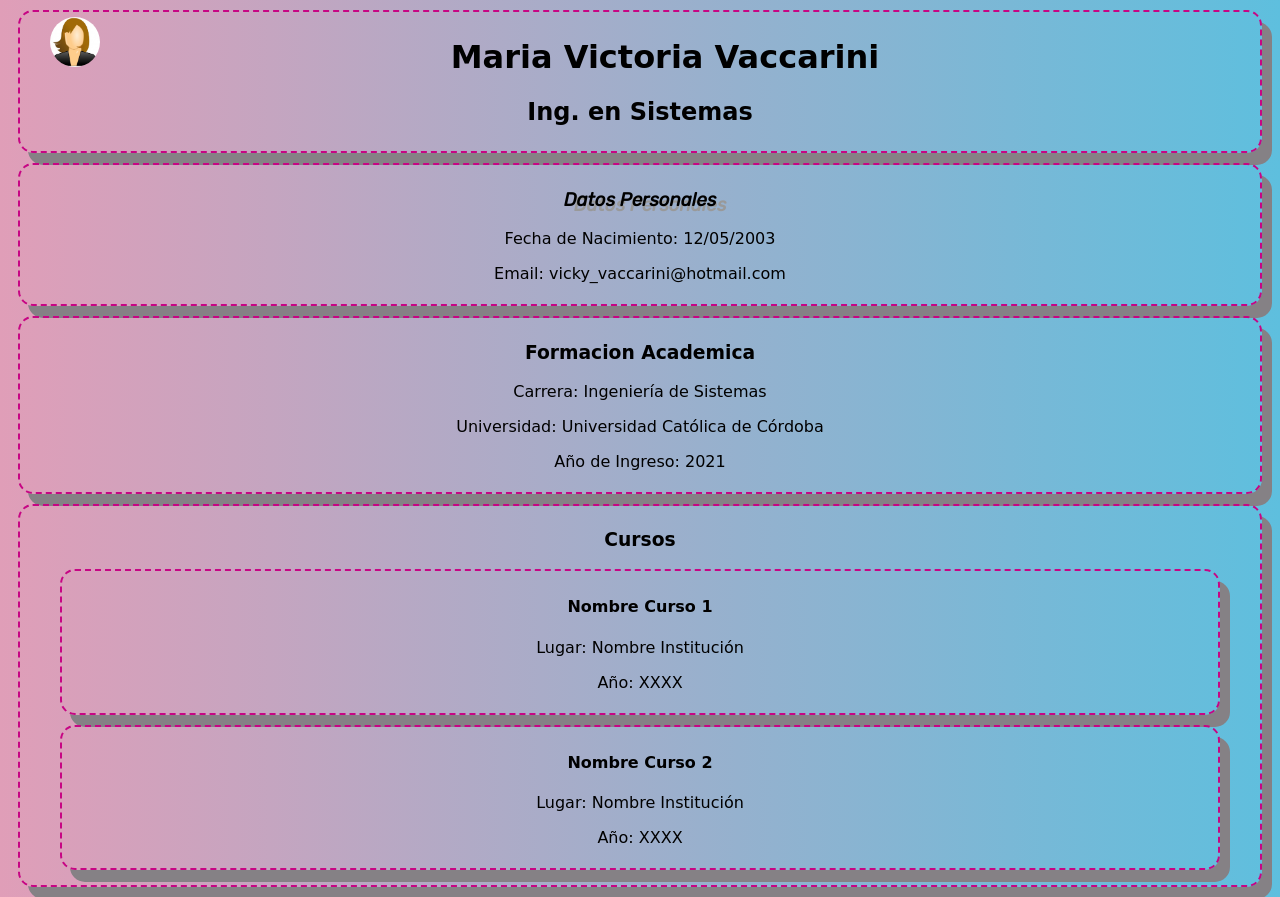
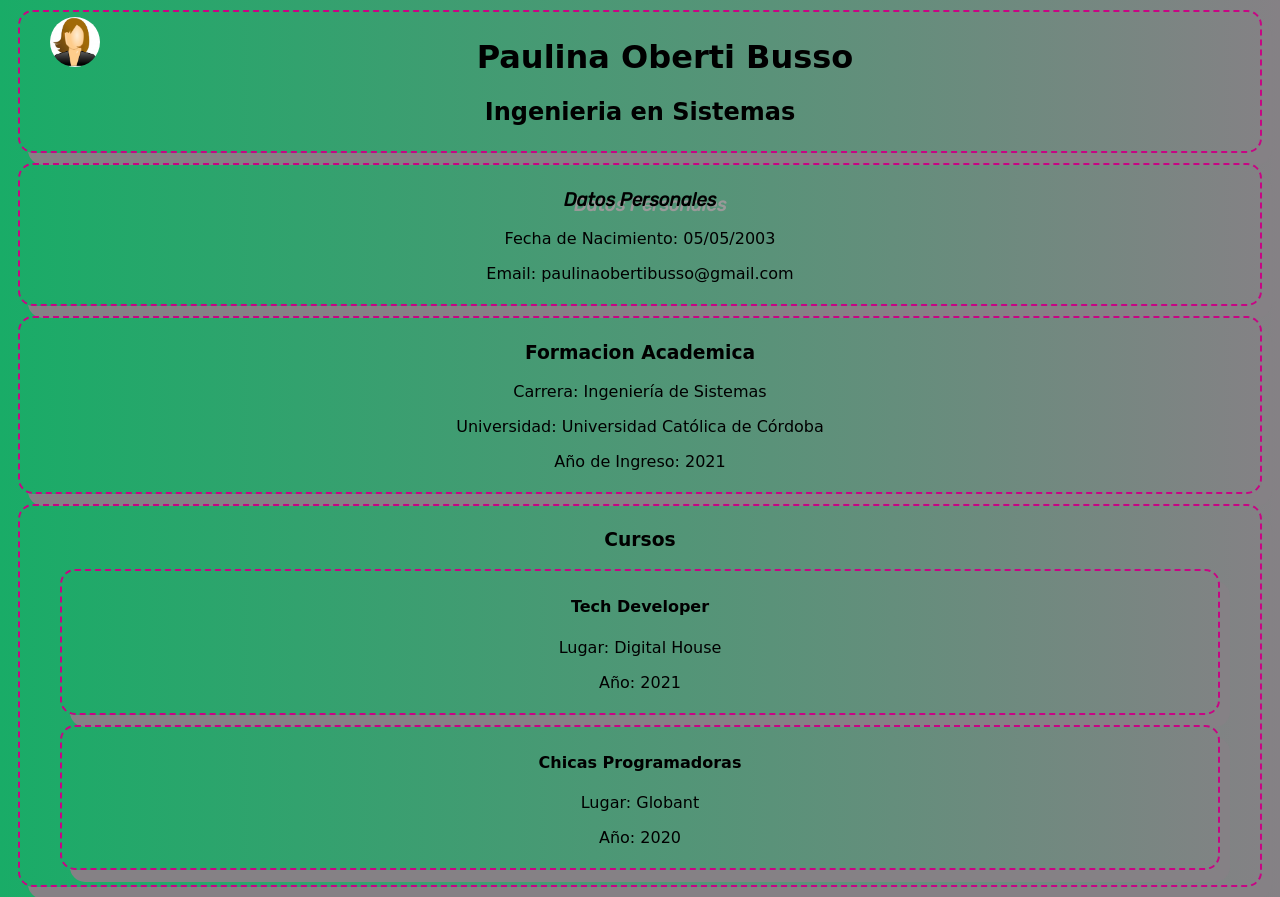
Before and after one commit to UCC-LabCompu2/ejercicios2022-paulinaobertib, a plain HTML site: page Ejercicios-CSS/ej_cv.html in a window 1280 px wide. Drawn offline with Linux system fonts and the light colour scheme; a web font is replaced by a local one.

Commit message:
actualizacion cv

```diff
--- a/Ejercicios-CSS/ej_cv.html
+++ b/Ejercicios-CSS/ej_cv.html
@@ -2,7 +2,7 @@
 <html lang="es">
 <head>
     <meta charset="UTF-8">
-    <title>CV Maria Victoria Vaccarini</title>
+    <title>CV Paulina Oberti Busso</title>
     <link href="https://fonts.googleapis.com/css?family=Gugi" rel="stylesheet">
     <link href="https://fonts.googleapis.com/css2?family=Rubik:ital@1&display=swap" rel="stylesheet">
     <link rel="shortcun icon" href="imagenes/favicon.jpg">
@@ -15,14 +15,14 @@
 
 <div>
     <img id="principal" src="imagenes/icono_usuario.jpg">
-    <h1>Maria Victoria Vaccarini</h1>
-    <h2>Ing. en Sistemas</h2>
+    <h1>Paulina Oberti Busso</h1>
+    <h2>Ingenieria en Sistemas</h2>
 </div>
 
 <div class="especial">
     <h3>Datos Personales</h3>
-    <p><span>Fecha de Nacimiento:</span> 12/05/2003</p>
-    <p><span>Email:</span> vicky_vaccarini@hotmail.com</p>
+    <p><span>Fecha de Nacimiento:</span> 05/05/2003</p>
+    <p><span>Email:</span> paulinaobertibusso@gmail.com</p>
 </div>
 
 <div>
@@ -36,15 +36,15 @@
     <h3>Cursos</h3>
 
     <div>
-        <h4>Nombre Curso 1</h4>
-        <p><span>Lugar:</span> Nombre Institución</p>
-        <p><span>Año:</span> XXXX </p>
+        <h4>Tech Developer</h4>
+        <p><span>Lugar:</span> Digital House</p>
+        <p><span>Año:</span> 2021 </p>
     </div>
 
     <div>
-        <h4>Nombre Curso 2</h4>
-        <p><span>Lugar:</span> Nombre Institución</p>
-        <p><span>Año:</span> XXXX </p>
+        <h4>Chicas Programadoras</h4>
+        <p><span>Lugar:</span> Globant</p>
+        <p><span>Año:</span> 2020 </p>
     </div>
 </div>
 
--- a/Ejercicios-CSS/mi_estilo.css
+++ b/Ejercicios-CSS/mi_estilo.css
@@ -1,7 +1,7 @@
 body{
     text-align: center;
     font-family: 'Gugi', cursive;
-    background: linear-gradient(to right, #e09eb8, #5ebfde);
+    background: linear-gradient(to right, #19ac67, #858185);
 }
 div{
     border: 2px dashed #c70584;
```
